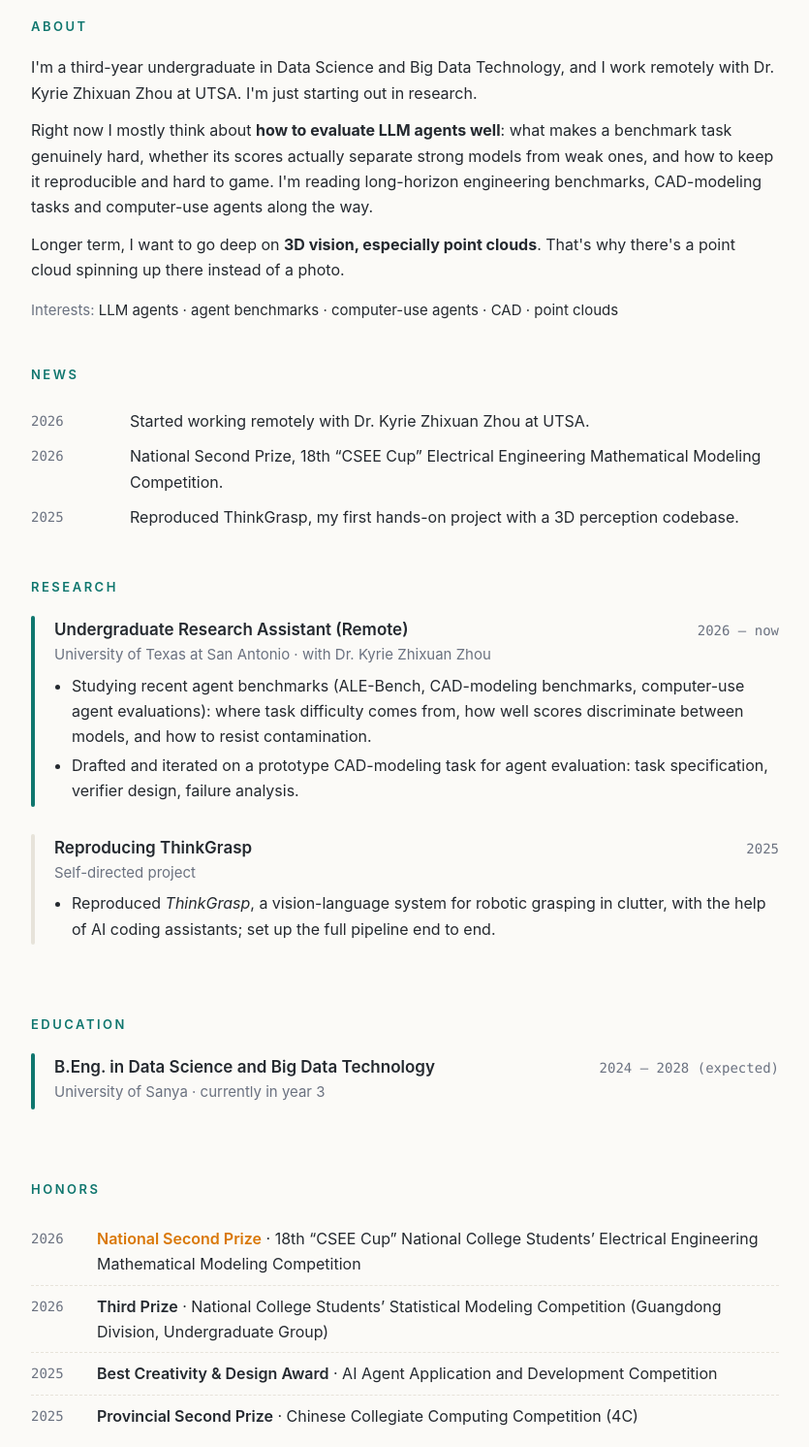
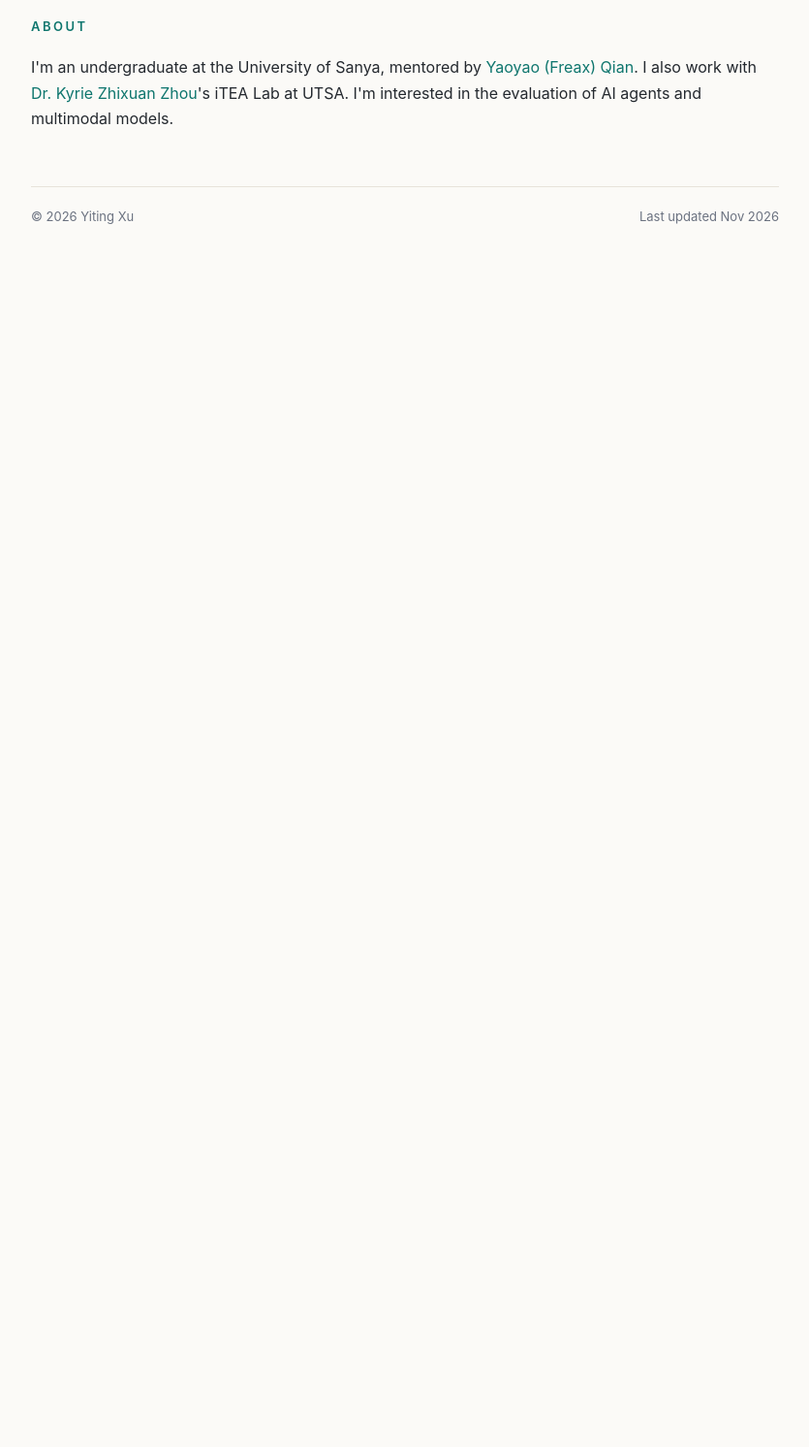
Before and after one commit to lizyxu/lizyxu.github.io, a plain HTML site: page index.html in a window 1280 px wide. Shown: the part 320-1812 px from the top of the page at 97% size, without its empty margins (222-1057 px from the left). After the commit the page ends 800 px from the top, so only its background shows below. Drawn offline with Linux system fonts and the light colour scheme.

Commit message:
Add files via upload

```diff
--- a/index.html
+++ b/index.html
@@ -4,7 +4,7 @@
   <meta charset="UTF-8">
   <meta name="viewport" content="width=device-width, initial-scale=1.0">
   <title>Yiting Xu · Liz</title>
-  <meta name="description" content="Yiting Xu, Liz — undergraduate at University of Sanya, remote research assistant at UTSA. LLM agent evaluation, 3D vision.">
+  <meta name="description" content="Yiting Xu (Liz), undergraduate at University of Sanya, iTEA Lab at UTSA.">
   <style>
     :root {
       --bg: #fbfaf7;
@@ -116,7 +116,7 @@
         <h1 class="name">Yiting Xu <span class="zh">Liz</span></h1>
         <p class="tagline">
           Undergraduate at <b>University of Sanya</b><br>
-          Remote Research Assistant at <b>University of Texas at San Antonio</b>
+          iTEA Lab, <b>University of Texas at San Antonio</b>
         </p>
         <div class="links">
           <a href="mailto:xuy198661@gmail.com">xuy198661@gmail.com</a><span class="sep">/</span>
@@ -137,89 +137,14 @@
     <section id="about">
       <h2>About</h2>
       <p>
-        I'm a third-year undergraduate in Data Science and Big Data Technology, and I work remotely
-        with Dr. Kyrie Zhixuan Zhou at UTSA. I'm just starting out in research.
-      </p>
-      <p>
-        Right now I mostly think about <strong>how to evaluate LLM agents well</strong>: what makes a
-        benchmark task genuinely hard, whether its scores actually separate strong models from weak ones,
-        and how to keep it reproducible and hard to game. I'm reading long-horizon engineering benchmarks,
-        CAD-modeling tasks and computer-use agents along the way.
-      </p>
-      <p>
-        Longer term, I want to go deep on <strong>3D vision, especially point clouds</strong>.
-        That's why there's a point cloud spinning up there instead of a photo.
-      </p>
-      <p class="interests">
-        Interests: <span>LLM agents · agent benchmarks · computer-use agents · CAD · point clouds</span>
+        I'm an undergraduate at the University of Sanya, mentored by
+        <a href="https://h-freax.github.io">Yaoyao (Freax) Qian</a>.
+        I also work with <a href="https://kyriezz.com">Dr. Kyrie Zhixuan Zhou</a>'s iTEA Lab at UTSA.
+        I'm interested in the evaluation of AI agents and multimodal models.
       </p>
     </section>
 
-    <section id="news">
-      <h2>News</h2>
-      <ul class="news">
-        <li><time>2026</time><span>Started working remotely with Dr. Kyrie Zhixuan Zhou at UTSA.</span></li>
-        <li><time>2026</time><span>National Second Prize, 18th “CSEE Cup” Electrical Engineering Mathematical Modeling Competition.</span></li>
-        <li><time>2025</time><span>Reproduced ThinkGrasp, my first hands-on project with a 3D perception codebase.</span></li>
-      </ul>
-    </section>
-
-    <section id="research">
-      <h2>Research</h2>
-
-      <div class="entry current">
-        <div class="bar"></div>
-        <div>
-          <div class="entry-head">
-            <h3>Undergraduate Research Assistant (Remote)</h3>
-            <span class="when">2026 – now</span>
-          </div>
-          <div class="where">University of Texas at San Antonio · with Dr. Kyrie Zhixuan Zhou</div>
-          <ul>
-            <li>Studying recent agent benchmarks (ALE-Bench, CAD-modeling benchmarks, computer-use agent evaluations): where task difficulty comes from, how well scores discriminate between models, and how to resist contamination.</li>
-            <li>Drafted and iterated on a prototype CAD-modeling task for agent evaluation: task specification, verifier design, failure analysis.</li>
-          </ul>
-        </div>
-      </div>
-
-      <div class="entry">
-        <div class="bar"></div>
-        <div>
-          <div class="entry-head">
-            <h3>Reproducing ThinkGrasp</h3>
-            <span class="when">2025</span>
-          </div>
-          <div class="where">Self-directed project</div>
-          <ul>
-            <li>Reproduced <em>ThinkGrasp</em>, a vision-language system for robotic grasping in clutter, with the help of AI coding assistants; set up the full pipeline end to end.</li>
-          </ul>
-        </div>
-      </div>
-    </section>
-
-    <section id="education">
-      <h2>Education</h2>
-      <div class="entry current">
-        <div class="bar"></div>
-        <div>
-          <div class="entry-head">
-            <h3>B.Eng. in Data Science and Big Data Technology</h3>
-            <span class="when">2024 – 2028 (expected)</span>
-          </div>
-          <div class="where">University of Sanya · currently in year 3</div>
-        </div>
-      </div>
-    </section>
-
-    <section id="honors">
-      <h2>Honors</h2>
-      <ul class="honors">
-        <li><span class="yr">2026</span><span><span class="prize top">National Second Prize</span> · 18th “CSEE Cup” National College Students’ Electrical Engineering Mathematical Modeling Competition</span></li>
-        <li><span class="yr">2026</span><span><span class="prize">Third Prize</span> · National College Students’ Statistical Modeling Competition (Guangdong Division, Undergraduate Group)</span></li>
-        <li><span class="yr">2025</span><span><span class="prize">Best Creativity &amp; Design Award</span> · AI Agent Application and Development Competition</span></li>
-        <li><span class="yr">2025</span><span><span class="prize">Provincial Second Prize</span> · Chinese Collegiate Computing Competition (4C)</span></li>
-      </ul>
-    </section>
+    <!-- 以后 patpat 挂出来后，在这里加 News / Publications -->
 
     <footer>
       <span>© 2026 Yiting Xu</span>
```
